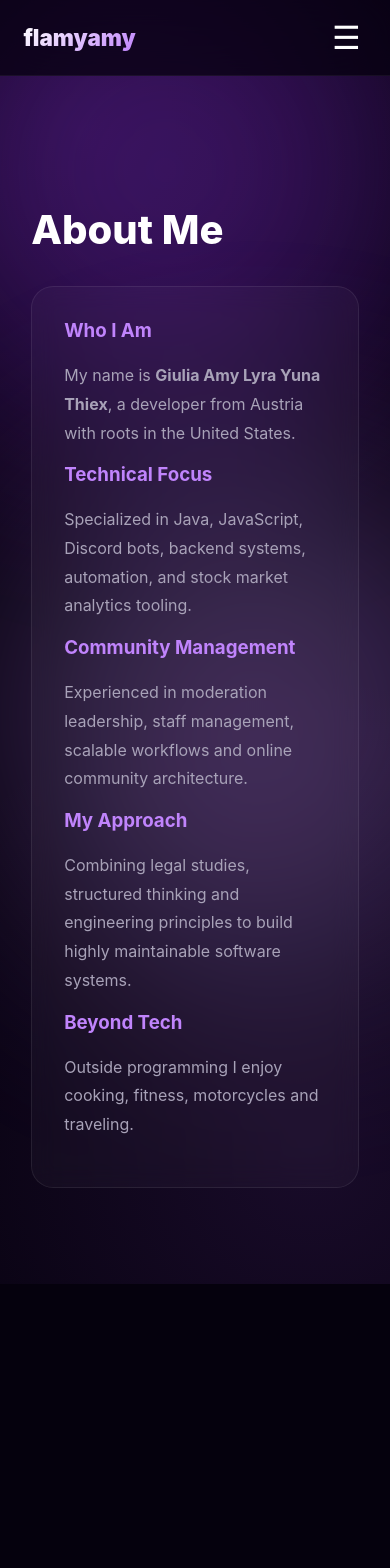
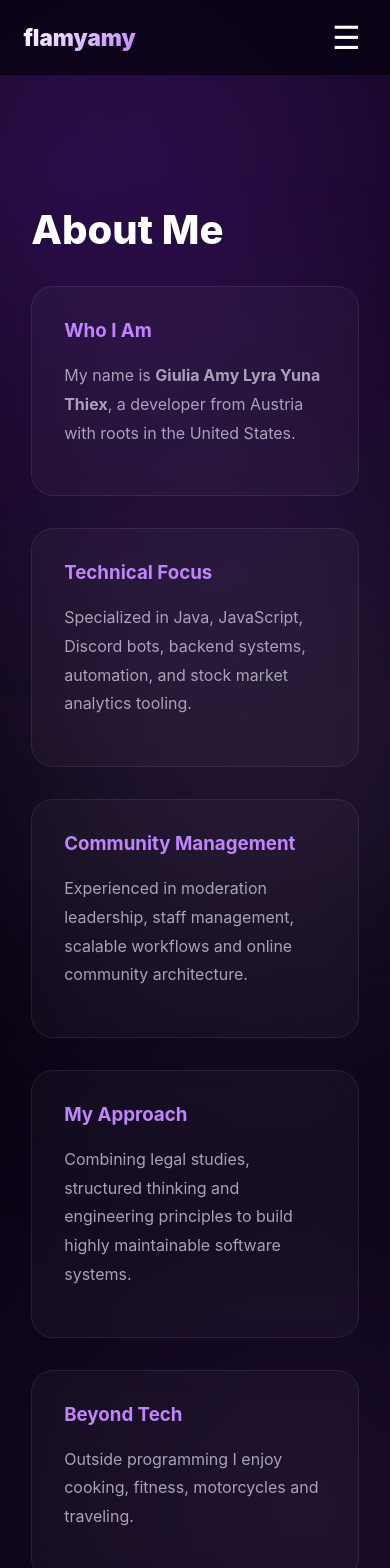
Before and after one commit to flamyamyamy/amys-portfilio, a Vue app in the folder amy-portfolio/: page /about in a window 390 px wide. Shown: the top 1568 px of the page. Before the commit the page ends 1284 px from the top, so only its background shows below. Built offline with nearby package versions, Linux system fonts and the light colour scheme.

Commit message:
style: enhance portfolio layout and redesign about/imprint sections

```diff
--- a/amy-portfolio/src/assets/main.css
+++ b/amy-portfolio/src/assets/main.css
@@ -40,8 +40,8 @@ body::after {
   width: 500px;
   height: 500px;
   border-radius: 50%;
-  filter: blur(120px);
-  opacity: 0.3;
+  filter: blur(140px);
+  opacity: 0.22;
   z-index: -1;
   animation: float 20s infinite ease-in-out;
 }
@@ -61,6 +61,17 @@ body::after {
 @keyframes float {
   50% {
     transform: translateY(40px) translateX(30px);
+  }
+}
+
+@keyframes fadeUp {
+  from {
+    opacity: 0;
+    transform: translateY(30px);
+  }
+  to {
+    opacity: 1;
+    transform: translateY(0);
   }
 }
 
@@ -237,6 +248,7 @@ img {
 
 .section {
   padding: 6rem 8%;
+  animation: fadeUp 0.8s ease;
 }
 
 .section-title {
@@ -245,10 +257,15 @@ img {
   font-weight: 800;
 }
 
-.projects-grid {
+.projects-grid,
+.about-grid {
   display: grid;
   grid-template-columns: repeat(auto-fit, minmax(320px, 1fr));
   gap: 2rem;
+}
+
+.about-full {
+  grid-column: 1 / -1;
 }
 
 .project-card,
@@ -265,9 +282,11 @@ img {
 
 .project-card:hover,
 .skill-card:hover,
+.content-card:hover,
 .timeline-item:hover {
   transform: translateY(-6px);
   box-shadow: 0 0 30px rgba(147, 51, 234, 0.2);
+  border-color: rgba(192, 132, 252, 0.25);
 }
 
 .project-card h3,
@@ -297,17 +316,6 @@ img {
   margin-bottom: 0.5rem;
   color: var(--purple-light);
   font-weight: 700;
-}
-
-section {
-  animation: fadeUp 0.8s ease;
-}
-
-@keyframes fadeUp {
-  from {
-    opacity: 0;
-    transform: translateY(30px);
-  }
 }
 
 @media (max-width: 900px) {
@@ -368,7 +376,12 @@ section {
     width: 100%;
   }
 
-  .projects-grid {
+  .projects-grid,
+  .about-grid {
     grid-template-columns: 1fr;
   }
+
+  .about-full {
+    grid-column: auto;
+  }
 }
--- a/amy-portfolio/src/views/AboutView.vue
+++ b/amy-portfolio/src/views/AboutView.vue
@@ -3,37 +3,47 @@
     <section class="section">
       <h1 class="section-title">About Me</h1>
 
+      <div class="about-grid">
         <div class="content-card">
           <h3>Who I Am</h3>
           <p>
             My name is <strong>Giulia Amy Lyra Yuna Thiex</strong>,
             a developer from Austria with roots in the United States.
           </p>
+        </div>
 
+        <div class="content-card">
           <h3>Technical Focus</h3>
           <p>
             Specialized in Java, JavaScript, Discord bots, backend systems,
             automation, and stock market analytics tooling.
           </p>
+        </div>
 
+        <div class="content-card">
           <h3>Community Management</h3>
           <p>
             Experienced in moderation leadership, staff management,
             scalable workflows and online community architecture.
           </p>
+        </div>
 
+        <div class="content-card">
           <h3>My Approach</h3>
           <p>
             Combining legal studies, structured thinking and engineering
             principles to build highly maintainable software systems.
           </p>
+        </div>
 
+        <div class="content-card about-full">
           <h3>Beyond Tech</h3>
           <p>
             Outside programming I enjoy cooking, fitness,
             motorcycles and traveling.
           </p>
         </div>
+      </div>
     </section>
   </main>
 </template>
--- a/amy-portfolio/src/views/ImprintView.vue
+++ b/amy-portfolio/src/views/ImprintView.vue
@@ -3,6 +3,7 @@
     <section class="section">
       <h1 class="section-title">Imprint</h1>
 
+      <div class="about-grid">
         <div class="content-card">
           <h3>Legal Disclosure</h3>
           <p>
@@ -10,31 +11,40 @@
             9500 Villach<br />
             Austria
           </p>
+        </div>
 
+        <div class="content-card">
           <h3>Contact</h3>
           <p>
             E-Mail: amy@flamyamy.com<br />
             Discord: flamyamy | yunamy.io<br />
             Phone: +43 690 10678516
           </p>
+        </div>
 
+        <div class="content-card">
           <h3>Service Disclaimer</h3>
           <p>
             Yuna Bot is provided "as is" without warranty of any kind.
           </p>
+        </div>
 
+        <div class="content-card">
           <h3>Data Processing</h3>
           <p>
             Yuna Bot may process technical and service-related data
             required for operation.
           </p>
+        </div>
 
+        <div class="content-card about-full">
           <h3>External Links Liability</h3>
           <p>
             Operators of linked external pages are solely responsible
             for their content.
           </p>
         </div>
+      </div>
     </section>
   </main>
 </template>
```
Lines whose indentation alone changed are shown as unchanged.
